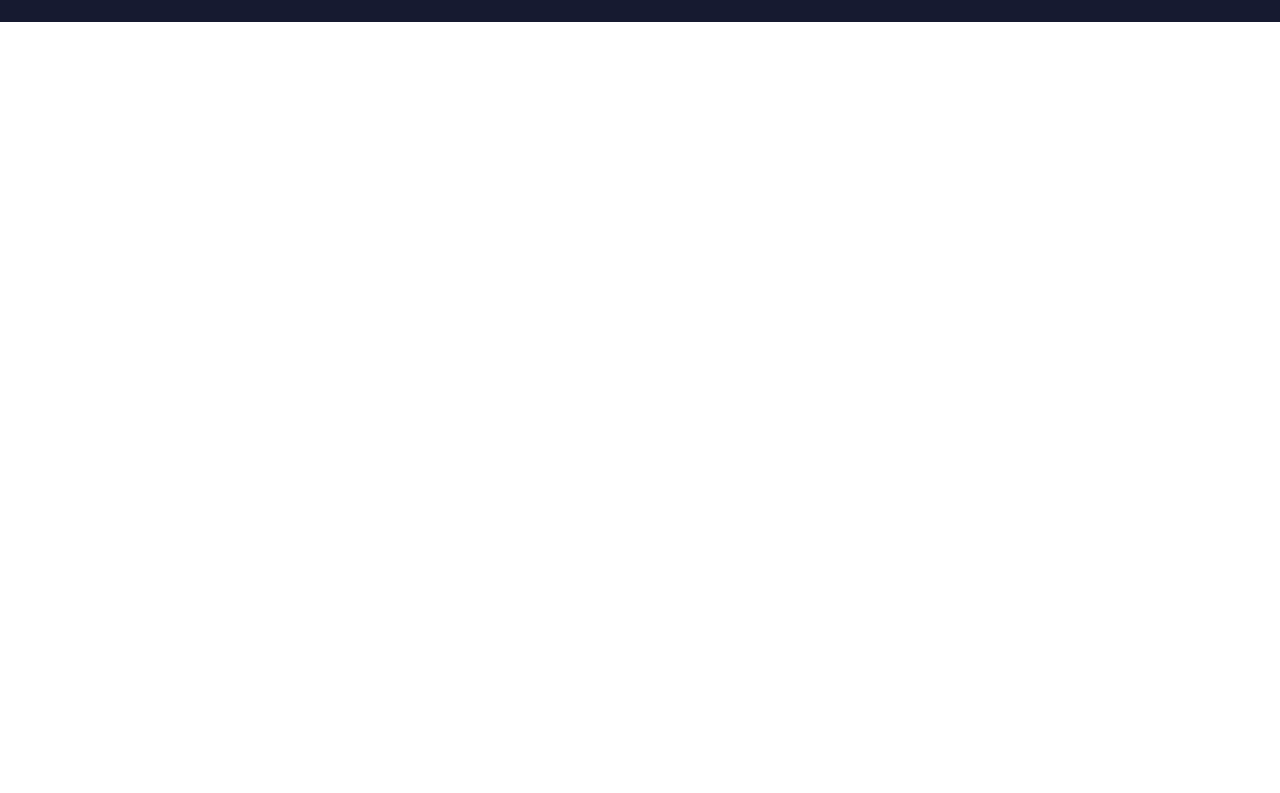
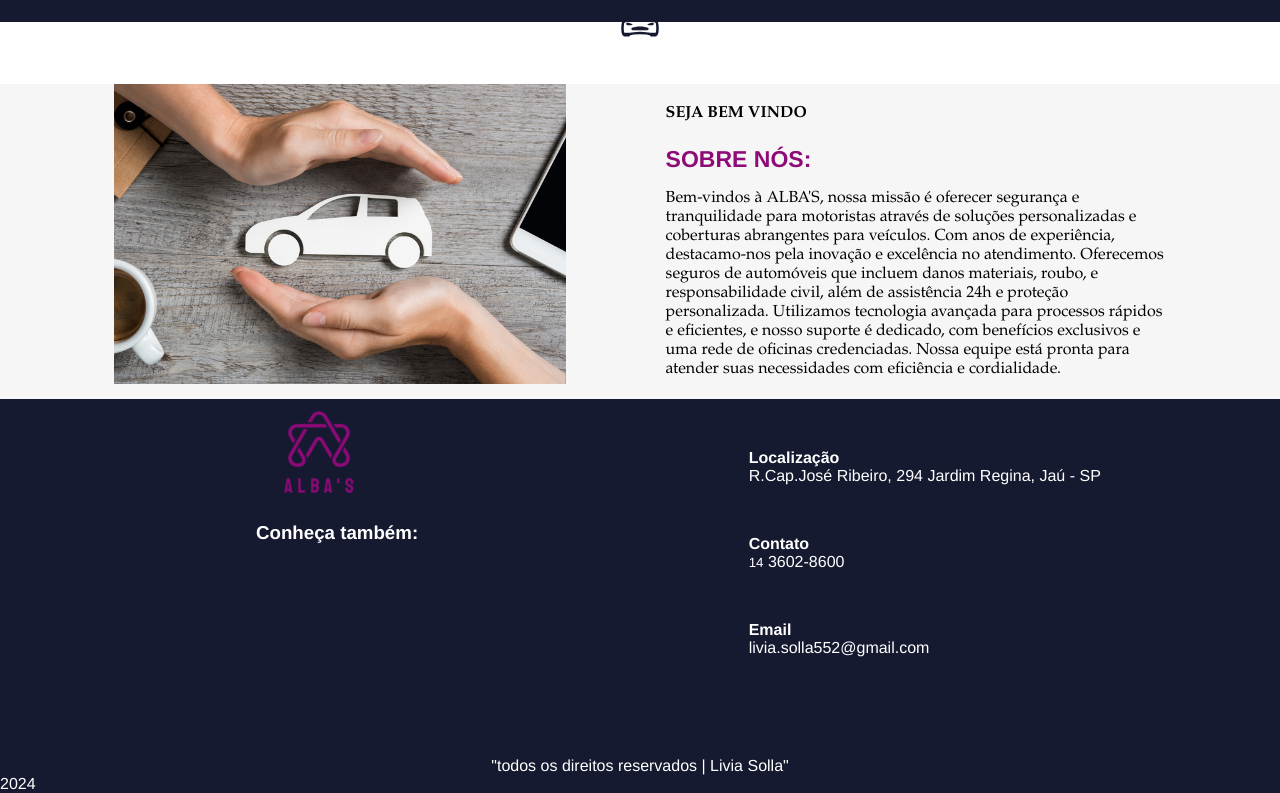
Before and after one commit to BiaS1lva6/Alba-s, a plain HTML site: page index.html in a window 1280 px wide. Shown: the part 103-896 px from the top of the page. Before the commit the page ends 800 px from the top, so only its background shows below. Drawn offline with nearby package versions, Linux system fonts and the light colour scheme.

Commit message:
realização do boas vindas e header

```diff
--- a/css/style.css
+++ b/css/style.css
@@ -187,3 +187,89 @@ header {
     opacity: 1;
   }
 }
+#separacao {
+  display: flex;
+  flex-direction: column;
+  align-items: center;
+  font-size: 40px;
+  color: #161a30;
+}
+
+#separacao img {
+  padding: 36px 0;
+}
+#BoasVindas {
+  display: flex;
+  justify-content: center;
+  margin: 0 auto;
+  padding-bottom: 15px;
+  background: #f6f6f6;
+  margin-top: 40px;
+}
+
+#BoasVindas img {
+  padding: 0 100px;
+}
+#TextoBoasVindas {
+  max-width: 600px;
+  padding-right: 100px;
+}
+#TextoBoasVindas h4 {
+  text-transform: uppercase;
+  font-size: 16px;
+  padding-top: 20px;
+  margin: 0;
+  font-family: Garamond, serif;
+}
+
+#TextoBoasVindas h3 {
+  text-transform: uppercase;
+  font-weight: 900;
+  color: #8e0b77;
+  font-size: 23px;
+  margin-bottom: 0;
+  margin-top: 20;
+}
+
+#TextoBoasVindas p {
+  margin-bottom: 0;
+  font-family: Garamond, serif;
+}
+
+
+
+footer {
+  background: #161a30;
+  max-width: 100%;
+  flex-direction: column;
+  justify-content: space-evenly;
+  color: #fff;
+}
+
+footer #dados {
+  display: flex;
+  margin: 0 14%;
+  justify-content: space-between;
+}
+
+#dados p,
+#dados h4 {
+  margin: 0;
+}
+
+#dados h4 {
+  margin-top: 50px;
+}
+
+footer #dados:first-child {
+  margin-left: 20%;
+}
+
+#copyright {
+  text-align: center;
+  margin-top: 100px;
+}
+
+textarea{
+  resize: none;
+}
--- a/index.html
+++ b/index.html
@@ -36,6 +36,7 @@
           </div>
         </div>
     </header>
+    <main>
         <!-- Slideshow container -->
 <div class="slideshow-container">
 
@@ -70,13 +71,48 @@
     <span class="dot" onclick="currentSlide(2)"></span>
     <span class="dot" onclick="currentSlide(3)"></span>
   </div>
-    </body>
+  <div id="separacao">
+    <ion-icon name="car-sport-outline"></ion-icon>
+  </div>
+  <div id="BoasVindas">
+    <img src="img/simples.jpg" alt="" height="300px" />
+    <div id="TextoBoasVindas">
+      <h4>seja bem vindo</h4>
+      <h3>Sobre nós: </h3>
+      <p>
+        Bem-vindos à ALBA'S, nossa missão é oferecer segurança e tranquilidade para motoristas através de soluções personalizadas e coberturas abrangentes para veículos. Com anos de experiência, destacamo-nos pela inovação e excelência no atendimento. Oferecemos seguros de automóveis que incluem danos materiais, roubo, e responsabilidade civil, além de assistência 24h e proteção personalizada. Utilizamos tecnologia avançada para processos rápidos e eficientes, e nosso suporte é dedicado, com benefícios exclusivos e uma rede de oficinas credenciadas. Nossa equipe está pronta para atender suas necessidades com eficiência e cordialidade.
+      </p>
+    </div>
+  </div>
+</main>
+
+    <footer>
+      <div id="dados">
+        <div>
+          <img src="img/bia (1).png" alt="" height="100px" />
+          <h3>Conheça também:</h3>
+        </div>
+        <div>
+          <h4>Localização</h4>
+          <p>R.Cap.José Ribeiro, 294 Jardim Regina, Jaú - SP</p>
+          <h4>Contato</h4>
+          <p><small>14</small> 3602-8600</p>
+          <h4>Email</h4>
+          <p>livia.solla552@gmail.com</p>
+        </div>
+      </div>
+      <div id="copyright">
+        "todos os direitos reservados | Livia Solla"
+      </div>
+      <script>
+        document.write(new Date().getFullYear());
+      </script>
+    </footer>
+    </div>
+  </body>
     <script src="./js/scrip.js"></script>
     <script
     type="module"
     src="https://unpkg.com/ionicons@7.1.0/dist/ionicons/ionicons.esm.js"
   ></script>
-  <script
-    nomodule
-    src="https://unpkg.com/ionicons@7.1.0/dist/ionicons/ionicons.js"
-  ></script>
+</html>
```
